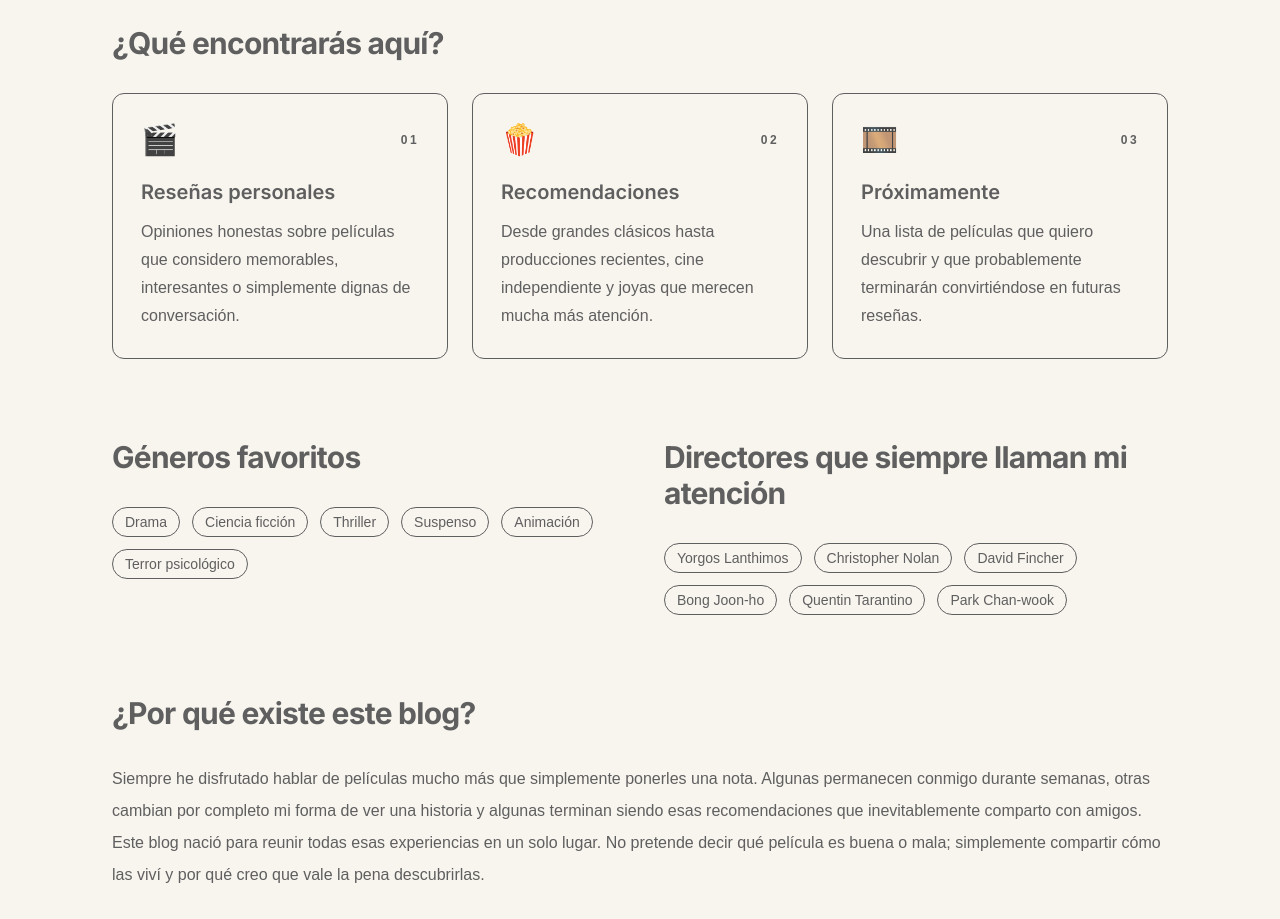
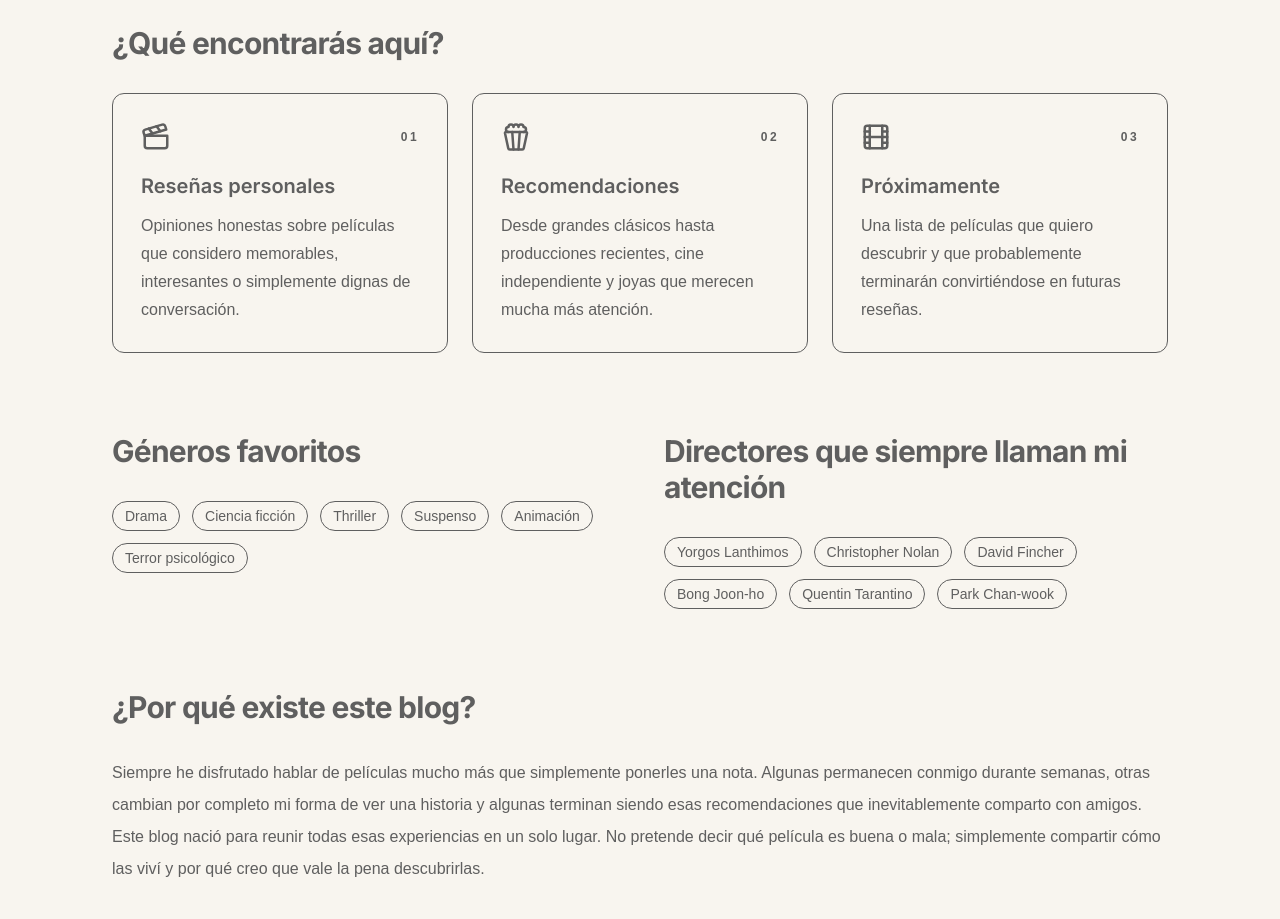
Before and after one commit to walterfcr/cine-blog, a Next.js app: page /about in a window 1280 px wide. Shown: the part 880-1799 px from the top of the page. Built offline with nearby package versions, Linux system fonts and the light colour scheme; no server answers; a web font is replaced by a local one.

Commit message:
refactor: changed icons styles in about page

```diff
--- a/components/pages/About.tsx
+++ b/components/pages/About.tsx
@@ -2,6 +2,7 @@ import Badge from '@/components/ui/Badge'
 import Card from '@/components/ui/Card'
 import Container from '@/components/ui/Container'
 import SectionTitle from '@/components/ui/SectionTitle'
+import { LuClapperboard, LuFilm, LuPopcorn } from 'react-icons/lu'
 
 function About() {
   return (
@@ -94,7 +95,9 @@ function About() {
           "
           >
             <div className="flex items-center justify-between">
-              <span className="text-3xl">🎬</span>
+              <span className="text-3xl text-accent">
+                <LuClapperboard />
+              </span>
 
               <span className="text-xs font-semibold uppercase tracking-[0.2em] text-text-muted">
                 01
@@ -127,7 +130,9 @@ function About() {
           "
           >
             <div className="flex items-center justify-between">
-              <span className="text-3xl">🍿</span>
+              <span className="text-3xl text-accent">
+                <LuPopcorn />
+              </span>
 
               <span className="text-xs font-semibold uppercase tracking-[0.2em] text-text-muted">
                 02
@@ -160,7 +165,9 @@ function About() {
           "
           >
             <div className="flex items-center justify-between">
-              <span className="text-3xl">🎞️</span>
+              <span className="text-3xl text-accent">
+                <LuFilm />
+              </span>
 
               <span className="text-xs font-semibold uppercase tracking-[0.2em] text-text-muted">
                 03
```
